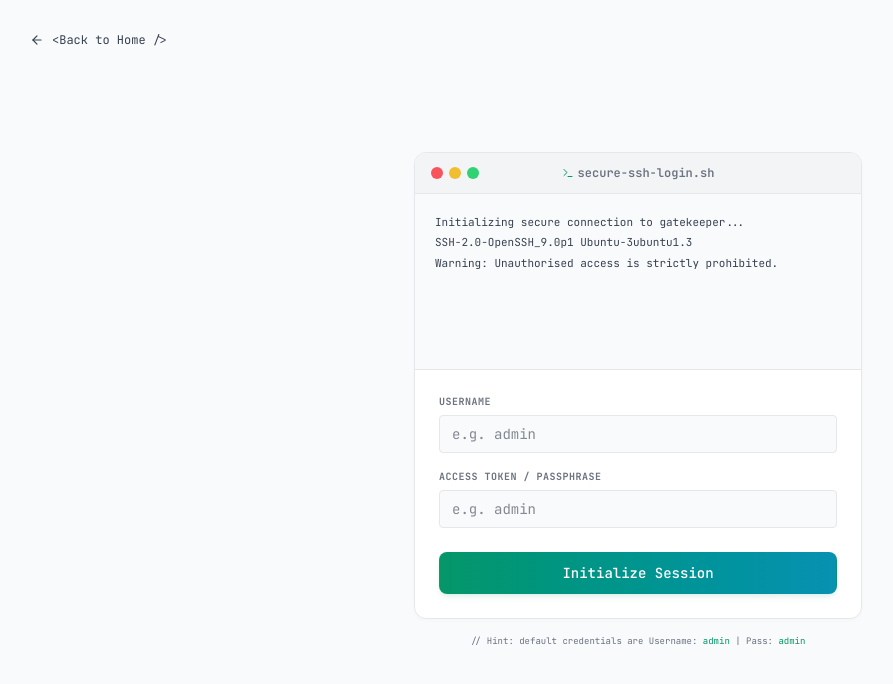
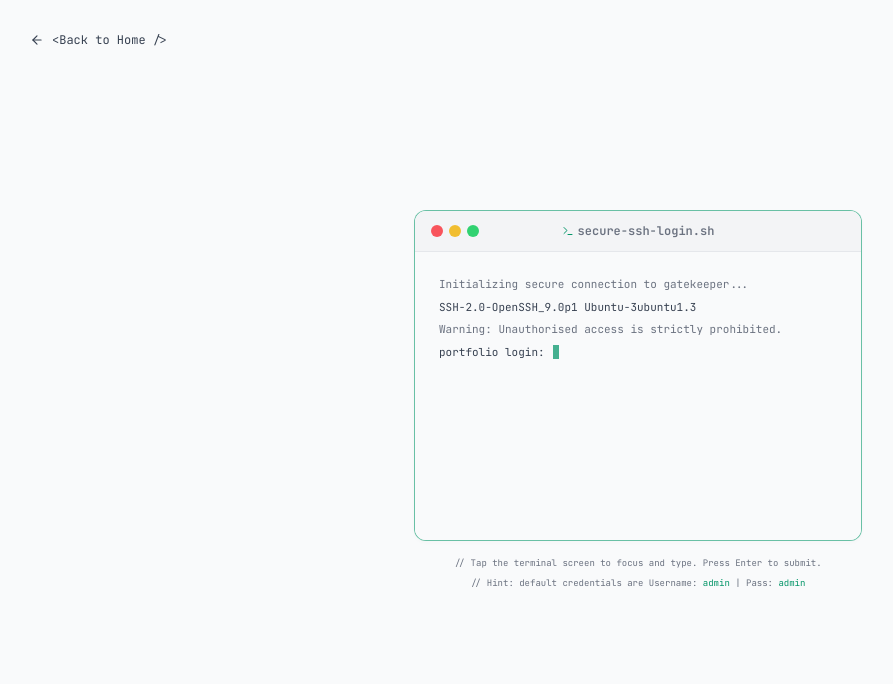
Before and after one commit to elmastahsin/portfolio, a Next.js app: page /admin/login in a window 1280 px wide. Shown: the top 684 px of the page, without its empty margins (2-895 px from the left). Built offline with nearby package versions, Linux system fonts and the light colour scheme.

Commit message:
Fix syntax in login page terminal UI

```diff
--- a/app/admin/login/page.tsx
+++ b/app/admin/login/page.tsx
@@ -1,22 +1,24 @@
 "use client";
 
-import React, { useState, useEffect } from "react";
+import React, { useState, useEffect, useRef } from "react";
 import { useRouter } from "next/navigation";
-import Card from "@/components/ui/Card";
-import Button from "@/components/ui/Button";
-import { Terminal, ShieldAlert, ArrowLeft } from "lucide-react";
+import { Terminal, ArrowLeft } from "lucide-react";
 
 export default function AdminLoginPage() {
   const router = useRouter();
+  const inputRef = useRef<HTMLInputElement>(null);
+  const consoleRef = useRef<HTMLDivElement>(null);
+
   const [username, setUsername] = useState("");
-  const [password, setPassword] = useState("");
-  const [error, setError] = useState("");
+  const [loginStep, setLoginStep] = useState<"username" | "password" | "verifying" | "success">("username");
+  const [inputValue, setInputValue] = useState("");
+
   const [terminalHistory, setTerminalHistory] = useState<string[]>([
     "Initializing secure connection to gatekeeper...",
     "SSH-2.0-OpenSSH_9.0p1 Ubuntu-3ubuntu1.3",
-    "Warning: Unauthorised access is strictly prohibited."
+    "Warning: Unauthorised access is strictly prohibited.",
+    ""
   ]);
-  const [loading, setLoading] = useState(false);
 
   useEffect(() => {
     // If already logged in, skip login screen
@@ -25,29 +27,38 @@ export default function AdminLoginPage() {
     }
   }, [router]);
 
-  const handleLogin = (e: React.FormEvent) => {
-    e.preventDefault();
-    if (!username || !password) {
-      setError("AUTHENTICATION_FAILED: Missing parameters");
-      return;
+  // Focus input on load
+  useEffect(() => {
+    focusInput();
+  }, []);
+
+  // Auto-scroll to bottom of terminal
+  useEffect(() => {
+    if (consoleRef.current) {
+      consoleRef.current.scrollTop = consoleRef.current.scrollHeight;
     }
+  }, [terminalHistory, inputValue, loginStep]);
 
-    setLoading(true);
-    setError("");
+  const focusInput = () => {
+    if (inputRef.current) {
+      inputRef.current.focus();
+    }
+  };
 
-    // Add command to terminal history
-    setTerminalHistory((prev) => [
-      ...prev,
-      `admin@portfolio:~$ login -u ${username} -p **********`
-    ]);
-
+  const verifyCredentials = (userVal: string, passVal: string) => {
     setTimeout(() => {
       const expectedUsername = process.env.NEXT_PUBLIC_ADMIN_USERNAME || "admin";
       const expectedPassword = process.env.NEXT_PUBLIC_ADMIN_PASSWORD || "admin";
 
-      if (username === expectedUsername && password === expectedPassword) {
-        setTerminalHistory((prev) => [...prev, "Access GRANTED.", "Establishing terminal session..."]);
+      if (userVal === expectedUsername && passVal === expectedPassword) {
+        setTerminalHistory((prev) => [
+          ...prev,
+          "Access GRANTED.",
+          "Establishing secure shell session...",
+          "System loading completed."
+        ]);
         localStorage.setItem("admin_session", "true");
+        setLoginStep("success");
         setTimeout(() => {
           router.push("/admin");
         }, 800);
@@ -55,13 +66,36 @@ export default function AdminLoginPage() {
         setTerminalHistory((prev) => [
           ...prev,
           "ACCESS DENIED: Invalid credential tokens.",
-          "Connection closed."
+          "Connection closed.",
+          ""
         ]);
-        setError("AUTHENTICATION_FAILED: Credentials rejected");
-        setPassword("");
-        setLoading(false);
+        setLoginStep("username");
+        setUsername("");
+        setInputValue("");
       }
     }, 1200);
+  };
+
+  const handleKeyDown = (e: React.KeyboardEvent<HTMLInputElement>) => {
+    if (e.key === "Enter") {
+      e.preventDefault();
+      const value = inputValue;
+
+      if (loginStep === "username") {
+        const trimmedUser = value.trim();
+        if (!trimmedUser) return;
+
+        setUsername(trimmedUser);
+        setTerminalHistory((prev) => [...prev, `portfolio login: ${trimmedUser}`]);
+        setLoginStep("password");
+        setInputValue("");
+      } else if (loginStep === "password") {
+        setTerminalHistory((prev) => [...prev, `Password: ${"•".repeat(value.length)}`]);
+        setLoginStep("verifying");
+        setInputValue("");
+        verifyCredentials(username, value);
+      }
+    }
   };
 
   return (
@@ -77,15 +111,18 @@ export default function AdminLoginPage() {
 
       <div className="w-full max-w-md animate-fade-in z-10">
         {/* Terminal Window Wrapper */}
-        <div className="rounded-xl border border-border-color bg-bg-secondary shadow-card overflow-hidden">
+        <div
+          onClick={focusInput}
+          className="rounded-xl border border-border-color bg-bg-secondary shadow-card overflow-hidden cursor-text active:border-accent-primary/60 focus-within:border-accent-primary/60 transition-all duration-300"
+        >
           {/* Header Bar */}
-          <div className="flex items-center justify-between px-4 py-3 bg-bg-tertiary border-b border-border-color">
+          <div className="flex items-center justify-between px-4 py-3 bg-bg-tertiary border-b border-border-color select-none">
             <div className="flex items-center gap-1.5">
               <span className="w-3 h-3 rounded-full bg-red-500/80" />
               <span className="w-3 h-3 rounded-full bg-yellow-500/80" />
               <span className="w-3 h-3 rounded-full bg-green-500/80" />
             </div>
-            <span className="font-mono text-xs font-semibold text-text-tertiary select-none flex items-center gap-1">
+            <span className="font-mono text-xs font-semibold text-text-tertiary flex items-center gap-1">
               <Terminal size={12} className="text-accent-primary" />
               secure-ssh-login.sh
             </span>
@@ -93,73 +130,74 @@ export default function AdminLoginPage() {
           </div>
 
           {/* Terminal Console View */}
-          <div className="p-5 font-mono text-[11px] bg-bg-primary text-text-secondary h-44 overflow-y-auto space-y-1 border-b border-border-color select-none">
-            {terminalHistory.map((line, idx) => (
-              <p key={idx} className={line.includes("DENIED") || line.includes("FAILED") ? "text-red-500" : line.includes("GRANTED") ? "text-emerald-500 animate-pulse" : ""}>
+          <div
+            ref={consoleRef}
+            className="p-6 font-mono text-[11px] bg-bg-primary text-text-secondary h-72 overflow-y-auto relative"
+          >
+            <input
+              ref={inputRef}
+              type={loginStep === "password" ? "password" : "text"}
+              value={inputValue}
+              onChange={(e) => setInputValue(e.target.value)}
+              onKeyDown={handleKeyDown}
+              className="absolute w-px h-px opacity-0 pointer-events-none select-none"
+              autoFocus
+              autoComplete="off"
+              disabled={loginStep === "verifying" || loginStep === "success"}
+            />
+
+            <div className="space-y-1.5">
+              {terminalHistory.map((line, idx) => {
+                let colorClass = "";
+                if (line.includes("DENIED")) colorClass = "text-red-500 font-bold";
+                else if (line.includes("GRANTED")) colorClass = "text-emerald-500 font-bold animate-pulse";
+                else if (line.startsWith("Initializing") || line.startsWith("Warning")) colorClass = "text-text-tertiary";
+
+                return (
+                  <p key={idx} className={colorClass}>
                     {line}
                   </p>
-            ))}
-            {loading && (
-              <p className="text-accent-primary animate-pulse">// Authenticating client keys...</p>
+                );
+              })}
+
+              {/* Active Prompt Line */}
+              {loginStep === "username" && (
+                <p className="flex items-center">
+                  <span className="text-text-secondary">portfolio login:&nbsp;</span>
+                  <span className="text-text-primary font-bold">{inputValue}</span>
+                  <span className="w-1.5 h-3.5 bg-accent-primary animate-pulse ml-0.5" />
+                </p>
+              )}
+
+              {loginStep === "password" && (
+                <p className="flex items-center">
+                  <span className="text-text-secondary">Password:&nbsp;</span>
+                  <span className="text-text-primary font-bold">{"•".repeat(inputValue.length)}</span>
+                  <span className="w-1.5 h-3.5 bg-accent-primary animate-pulse ml-0.5" />
+                </p>
+              )}
+
+              {loginStep === "verifying" && (
+                <p className="text-accent-primary animate-pulse font-medium">
+                  // Authenticating client credentials...
+                </p>
               )}
             </div>
-
-          {/* Form inputs */}
-          <form onSubmit={handleLogin} className="p-6 space-y-4">
-            {error && (
-              <div className="flex items-start gap-2.5 p-3 rounded-lg bg-red-500/10 border border-red-500/20 text-red-500 text-xs animate-fade-in font-mono">
-                <ShieldAlert size={14} className="shrink-0 mt-0.5" />
-                <span>{error}</span>
           </div>
-            )}
-
-            <div>
-              <label htmlFor="user" className="block text-[10px] font-bold text-text-tertiary uppercase tracking-wider mb-1.5 font-mono">
-                Username
-              </label>
-              <input
-                type="text"
-                id="user"
-                value={username}
-                onChange={(e) => setUsername(e.target.value)}
-                disabled={loading}
-                className="w-full px-3 py-2 rounded border border-border-color bg-bg-primary text-text-primary text-sm font-mono focus:outline-none focus:ring-1 focus:ring-accent-primary focus:border-accent-primary disabled:opacity-50 transition-all duration-200"
-                placeholder="e.g. admin"
-                autoComplete="off"
-              />
         </div>
 
-            <div>
-              <label htmlFor="pass" className="block text-[10px] font-bold text-text-tertiary uppercase tracking-wider mb-1.5 font-mono">
-                Access Token / Passphrase
-              </label>
-              <input
-                type="password"
-                id="pass"
-                value={password}
-                onChange={(e) => setPassword(e.target.value)}
-                disabled={loading}
-                className="w-full px-3 py-2 rounded border border-border-color bg-bg-primary text-text-primary text-sm font-mono focus:outline-none focus:ring-1 focus:ring-accent-primary focus:border-accent-primary disabled:opacity-50 transition-all duration-200"
-                placeholder="e.g. admin"
-              />
-            </div>
-
-            <Button
-              type="submit"
-              disabled={loading}
-              className="w-full font-mono flex items-center justify-center gap-2 mt-2"
-            >
-              {loading ? "Verifying..." : "Initialize Session"}
-            </Button>
-          </form>
-        </div>
-
+        {/* Hints and helper text below the terminal */}
+        <div className="flex flex-col gap-1.5 mt-4 text-center">
+          <p className="font-mono text-[9px] text-text-tertiary select-none">
+            // Tap the terminal screen to focus and type. Press Enter to submit.
+          </p>
           {!process.env.NEXT_PUBLIC_ADMIN_USERNAME && (
-          <p className="text-center font-mono text-[9px] text-text-tertiary mt-4">
+            <p className="font-mono text-[9px] text-text-tertiary select-none">
               // Hint: default credentials are Username: <span className="text-accent-primary">admin</span> | Pass: <span className="text-accent-primary">admin</span>
             </p>
           )}
         </div>
       </div>
+    </div>
   );
 }
```
Lines whose indentation alone changed are shown as unchanged.
